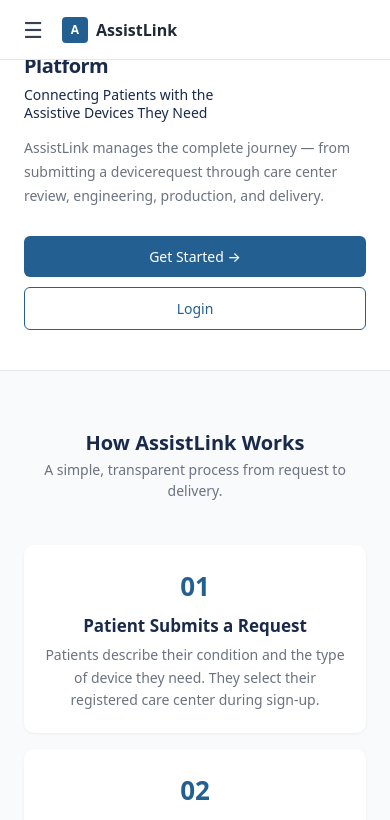
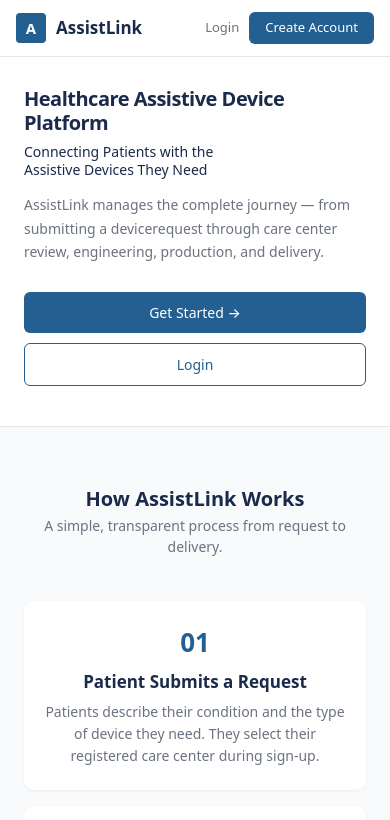
Before and after one commit to yasmeinabaza/assistlink-client, a React (Vite) app: page / in a window 390 px wide. Shown: the top 820 px of the page. Built offline with nearby package versions, Linux system fonts and the light colour scheme.

Commit message:
Fixed NavBar problem

```diff
--- a/src/components/Layout.jsx
+++ b/src/components/Layout.jsx
@@ -1,5 +1,5 @@
 import { useState } from 'react';
-import Navbar from './Navbar';
+import MobileNavbar from './MobileNavbar';
 import SideNav from './SideNav';
 import './Layout.css';
 
@@ -10,7 +10,7 @@ function Layout({ children, userRole, userName, userEmail, onTabChange }) {
 
   return (
     <div className="app-layout">
-      {/* Desktop Sidebar - ONLY on desktop */}
+      {/* Desktop Sidebar */}
       <aside className="desktop-sidebar">
         <SideNav
           userRole={normalizedRole}
@@ -21,16 +21,16 @@ function Layout({ children, userRole, userName, userEmail, onTabChange }) {
         />
       </aside>
 
-      {/* Mobile Navbar - ONLY on mobile */}
-      <Navbar onMenuClick={() => setShowMobileNav(true)} />
+      {/* Mobile Navbar */}
+      <MobileNavbar onMenuClick={() => setShowMobileNav(true)} />
 
-      {/* Mobile Sidebar Overlay - ONLY on mobile */}
+      {/* Mobile Sidebar Overlay */}
       <div
         className={`mobile-sidebar-overlay ${showMobileNav ? 'show' : ''}`}
         onClick={() => setShowMobileNav(false)}
       />
 
-      {/* Mobile Sidebar - ONLY on mobile */}
+      {/* Mobile Sidebar */}
       <aside className={`mobile-sidebar ${showMobileNav ? 'open' : ''}`}>
         <SideNav
           userRole={normalizedRole}
--- /dev/null
+++ b/src/components/MobileNavbar.css
@@ -0,0 +1,61 @@
+/* ============================================
+   MOBILE NAVBAR (for Layout)
+   ============================================ */
+
+.mobile-navbar {
+    display: none;
+}
+
+@media (max-width: 768px) {
+    .mobile-navbar {
+        display: flex;
+        align-items: center;
+        gap: 12px;
+        position: fixed;
+        top: 0;
+        left: 0;
+        right: 0;
+        height: 60px;
+        padding: 0 16px;
+        background: #ffffff;
+        border-bottom: 1px solid #e5e7eb;
+        z-index: 900;
+    }
+
+    .menu-button {
+        width: 34px;
+        height: 34px;
+        border: none;
+        background: transparent;
+        color: #374151;
+        font-size: 22px;
+        cursor: pointer;
+        display: flex;
+        align-items: center;
+        justify-content: center;
+        padding: 0;
+    }
+
+    .mobile-brand {
+        display: flex;
+        align-items: center;
+        gap: 8px;
+        color: #1f2937;
+        font-size: 16px;
+        font-weight: 700;
+        text-decoration: none;
+    }
+
+    .mobile-brand-mark {
+        width: 26px;
+        height: 26px;
+        display: flex;
+        align-items: center;
+        justify-content: center;
+        background: #245f92;
+        color: white;
+        border-radius: 4px;
+        font-size: 12px;
+        font-weight: 700;
+    }
+}
--- /dev/null
+++ b/src/components/MobileNavbar.jsx
@@ -0,0 +1,22 @@
+import { Link } from 'react-router-dom';
+import './MobileNavbar.css';
+
+function MobileNavbar({ onMenuClick }) {
+  return (
+    <header className="mobile-navbar">
+      <button
+        className="menu-button"
+        onClick={onMenuClick}
+        aria-label="Open navigation"
+      >
+        ☰
+      </button>
+      <Link to="/" className="mobile-brand">
+        <span className="mobile-brand-mark">A</span>
+        AssistLink
+      </Link>
+    </header>
+  );
+}
+
+export default MobileNavbar;
--- a/src/components/Navbar.css
+++ b/src/components/Navbar.css
@@ -1,61 +1,105 @@
 /* ============================================
-   MOBILE NAVBAR - Hidden on desktop
+   HOME PAGE NAVBAR
    ============================================ */
 
-.mobile-navbar {
-    display: none;
+.home-navbar {
+    background: #ffffff;
+    border-bottom: 1px solid #e5e7eb;
+    padding: 12px 0;
 }
 
-@media (max-width: 768px) {
-    .mobile-navbar {
+.navbar-container {
+    max-width: 1100px;
+    margin: 0 auto;
+    padding: 0 24px;
+    display: flex;
+    justify-content: space-between;
+    align-items: center;
+}
+
+.navbar-brand {
     display: flex;
     align-items: center;
-        gap: 12px;
-        position: fixed;
-        top: 0;
-        left: 0;
-        right: 0;
-        height: 60px;
-        padding: 0 16px;
-        background: #ffffff;
-        border-bottom: 1px solid #e5e7eb;
-        z-index: 900;
+    gap: 10px;
+    font-size: 20px;
+    font-weight: 700;
+    color: #1a2a4a;
+    text-decoration: none;
 }
 
-    .menu-button {
-        width: 34px;
-        height: 34px;
-        border: none;
-        background: transparent;
-        color: #374151;
-        font-size: 22px;
-        cursor: pointer;
+.brand-mark {
+    width: 32px;
+    height: 32px;
+    background: #245f92;
+    color: #ffffff;
     display: flex;
     align-items: center;
     justify-content: center;
-        padding: 0;
+    border-radius: 4px;
+    font-size: 16px;
+    font-weight: 700;
 }
 
-    .mobile-brand {
+.navbar-actions {
     display: flex;
+    gap: 16px;
     align-items: center;
-        gap: 8px;
-        color: #1f2937;
-        font-size: 16px;
-        font-weight: 700;
-        text-decoration: none;
 }
 
-    .mobile-brand-mark {
-        width: 26px;
-        height: 26px;
-        display: flex;
-        align-items: center;
-        justify-content: center;
+.nav-link-login {
+    color: #6b7280;
+    text-decoration: none;
+    font-size: 14px;
+    font-weight: 500;
+    transition: color 0.2s;
+}
+
+.nav-link-login:hover {
+    color: #1a2a4a;
+}
+
+.nav-link-register {
     background: #245f92;
-        color: white;
-        border-radius: 4px;
-        font-size: 12px;
-        font-weight: 700;
+    color: #ffffff;
+    padding: 8px 22px;
+    border-radius: 6px;
+    text-decoration: none;
+    font-size: 14px;
+    font-weight: 500;
+    transition: background 0.2s;
+}
+
+.nav-link-register:hover {
+    background: #1a4a73;
+    color: #ffffff;
+}
+
+/* Mobile responsive */
+@media (max-width: 480px) {
+    .navbar-container {
+        padding: 0 16px;
+    }
+
+    .navbar-brand {
+        font-size: 17px;
+    }
+
+    .brand-mark {
+        width: 28px;
+        height: 28px;
+        font-size: 14px;
+    }
+
+    .nav-link-login {
+        font-size: 13px;
+    }
+
+    .nav-link-register {
+        padding: 6px 16px;
+        font-size: 13px;
+    }
+
+    .navbar-actions {
+        gap: 10px;
     }
 }
--- a/src/components/Navbar.jsx
+++ b/src/components/Navbar.jsx
@@ -1,21 +1,21 @@
 import { Link } from 'react-router-dom';
 import './Navbar.css';
 
-function Navbar({ onMenuClick }) {
+function Navbar() {
   return (
-    <header className="mobile-navbar">
-      <button
-        className="menu-button"
-        onClick={onMenuClick}
-        aria-label="Open navigation"
-      >
-        ☰
-      </button>
-      <Link to="/" className="mobile-brand">
-        <span className="mobile-brand-mark">A</span>
-        AssistLink
-      </Link>
-    </header>
+    <nav className="home-navbar">
+      <div className="navbar-container">
+        <Link to="/" className="navbar-brand">
+          <span className="brand-mark">A</span>
+          AssistLink
+        </Link>
+
+        <div className="navbar-actions">
+          <Link to="/login" className="nav-link-login">Login</Link>
+          <Link to="/register" className="nav-link-register">Create Account</Link>
+        </div>
+      </div>
+    </nav>
   );
 }
 
```
Lines whose indentation alone changed are shown as unchanged.
